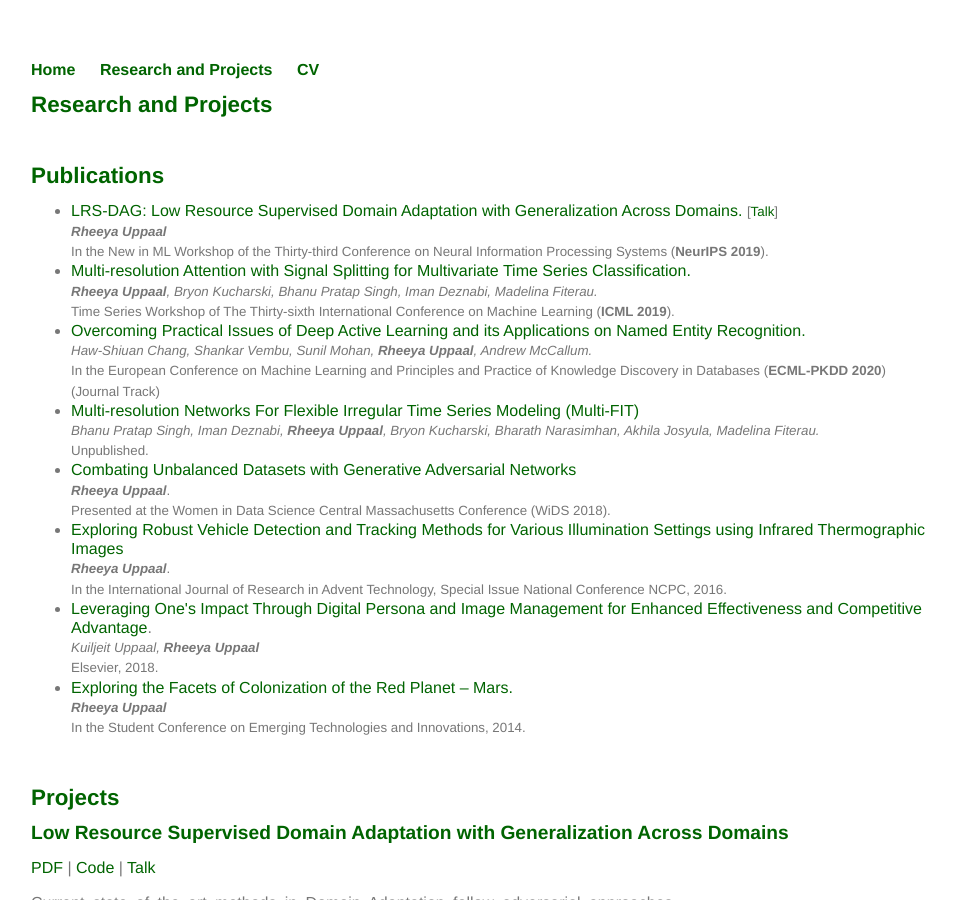
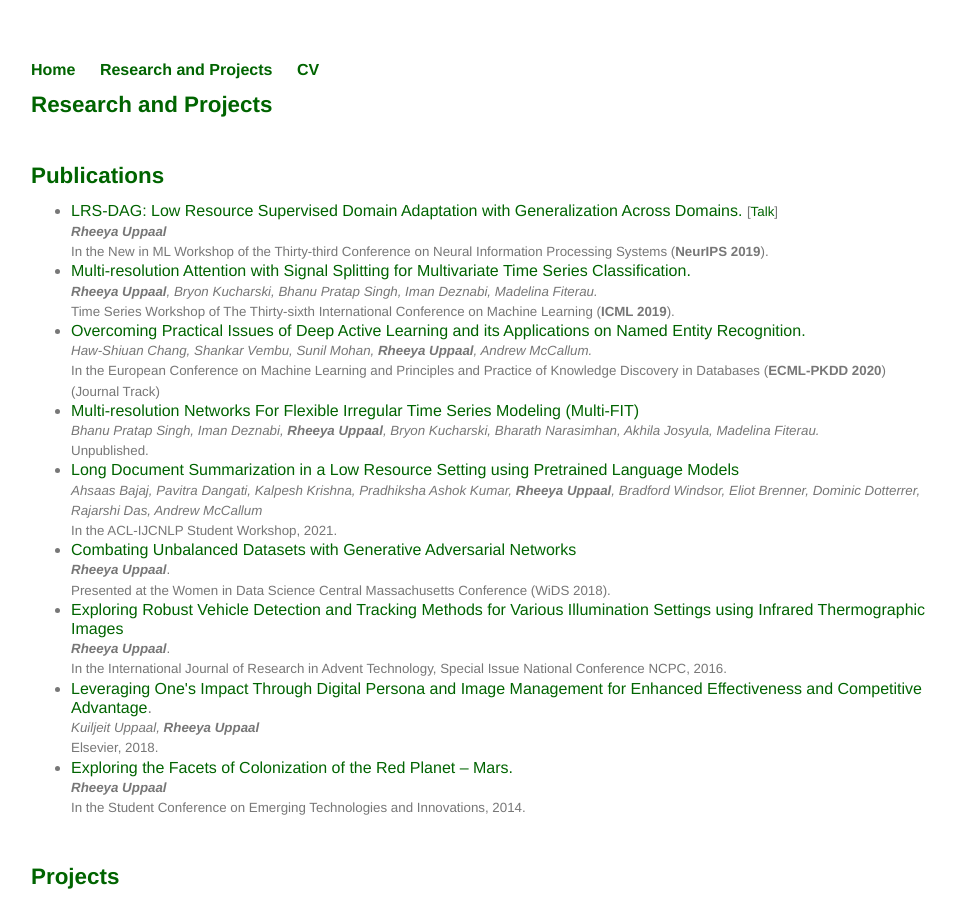
Before and after one commit to Uppaal/Uppaal.github.io, a Jekyll site: the page built from projects/index.html, in a window 1280 px wide and 900 px high. Shown: the whole window, without its empty margins (161-1117 px from the left). Built offline with Jekyll 4.4.1, drawn with Linux system fonts in a browser that asks for light colours.

Commit message:
Update index.html

```diff
--- a/projects/index.html
+++ b/projects/index.html
@@ -12,6 +12,7 @@ title: Research and Projects
 	<li><a href="http://roseyu.com/time-series-workshop/submissions/2019/timeseries-ICML19_paper_55.pdf">Multi-resolution Attention with Signal Splitting for Multivariate Time Series Classification.</a><br><small><i><b>Rheeya Uppaal</b>, Bryon Kucharski, Bhanu Pratap Singh, Iman Deznabi, Madelina Fiterau.</i><br>Time Series Workshop of The Thirty-sixth International Conference on Machine Learning (<b>ICML 2019</b>).</small></li>
 	<li><a href="https://arxiv.org/abs/1911.07335">Overcoming Practical Issues of Deep Active Learning and its Applications on Named Entity Recognition.</a><br><small><i>Haw-Shiuan Chang, Shankar Vembu, Sunil Mohan, <b>Rheeya Uppaal</b>, Andrew McCallum.</i><br>In the European Conference on Machine Learning and Principles and Practice of Knowledge Discovery in Databases (<b>ECML-PKDD 2020</b>) (Journal Track)</small></li>
 	<li><a href="https://arxiv.org/abs/1905.00125">Multi-resolution Networks For Flexible Irregular Time Series Modeling (Multi-FIT)</a><br><small><i>Bhanu Pratap Singh, Iman Deznabi, <b>Rheeya Uppaal</b>, Bryon Kucharski, Bharath Narasimhan, Akhila Josyula, Madelina Fiterau.</i><br>Unpublished.</small></li>
+	<li><a href="https://arxiv.org/abs/2103.00751">Long Document Summarization in a Low Resource Setting using Pretrained Language Models</a><br><small><i>Ahsaas Bajaj, Pavitra Dangati, Kalpesh Krishna, Pradhiksha Ashok Kumar, <b>Rheeya Uppaal</b>, Bradford Windsor, Eliot Brenner, Dominic Dotterrer, Rajarshi Das, Andrew McCallum</i><br>In the ACL-IJCNLP Student Workshop, 2021.</small></li>
 	<li><a href="https://drive.google.com/file/d/19u5PwBdRXN6555aIIx0LgTeysS_bwTT5/view">Combating Unbalanced Datasets with Generative Adversarial Networks</a><br><small><i><b>Rheeya Uppaal</b></i>.<br>Presented at the Women in Data Science Central Massachusetts Conference (WiDS 2018).</small></li>
 	<li><a href="https://ijrat.org/downloads/Conference_Proceedings/ncpci2016/ncpci-02.pdf">Exploring Robust Vehicle Detection and Tracking Methods for Various Illumination Settings using Infrared Thermographic Images</a><br><small><b><i>Rheeya Uppaal</i></b>.<br>In the International Journal of Research in Advent Technology, Special Issue National Conference NCPC, 2016.</small></li>
 	<li> <a href="https://papers.ssrn.com/sol3/papers.cfm?abstract_id=3306567">Leveraging One's Impact Through Digital Persona and Image Management for Enhanced Effectiveness and Competitive Advantage</a>.<br><small><i>Kuiljeit Uppaal, <b>Rheeya Uppaal</b></i><br>Elsevier, 2018.</small></li>
```
